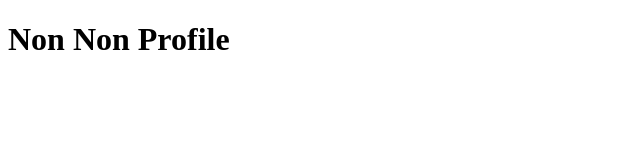
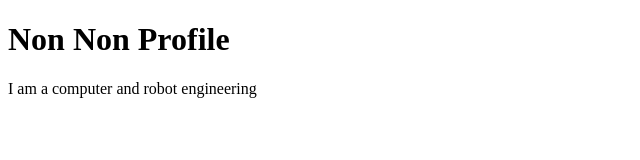
Before and after one commit to chayavooth/desktop-non, a plain HTML site: page index.html in a window 1280 px wide. Shown: the whole page, without its empty margins (0-640 px from the left). Drawn offline with Linux system fonts and the light colour scheme.

Commit message:
Add information
Add information

```diff
--- a/index.html
+++ b/index.html
@@ -8,5 +8,6 @@
     </head>
     <body>
         <h1>Non Non Profile</h1>
+        <p>I am a computer and robot engineering</p>
     </body>
 </html>
```
